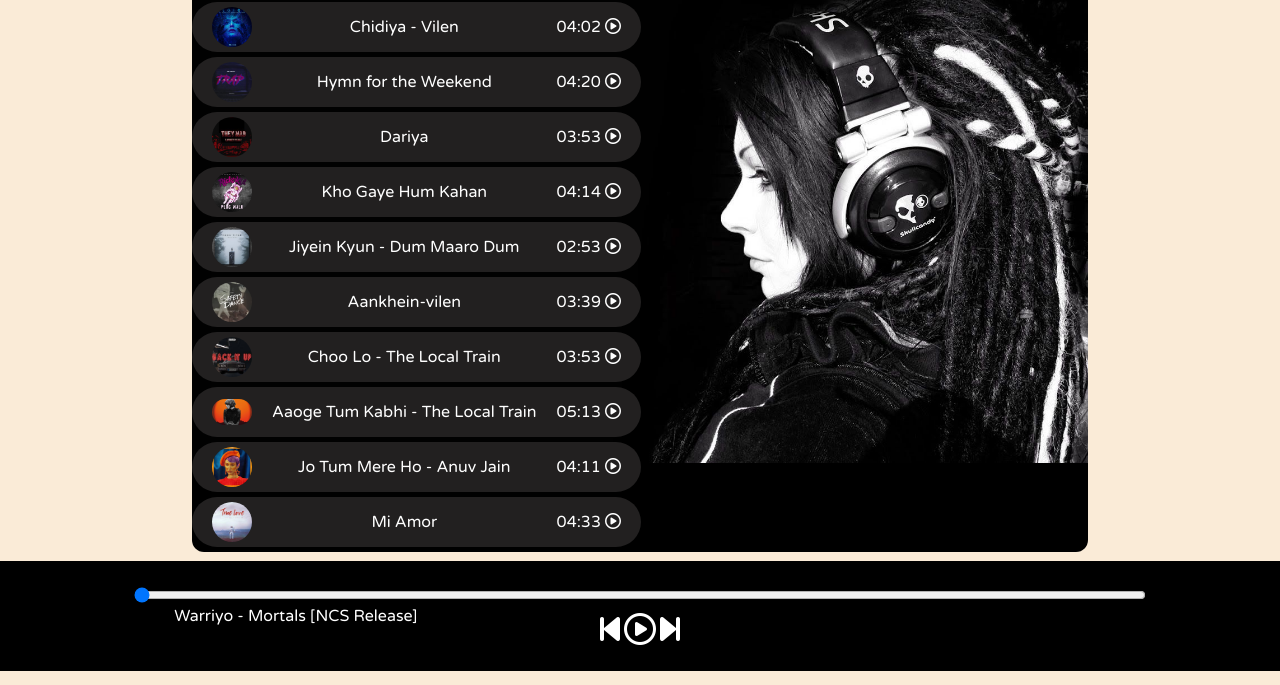
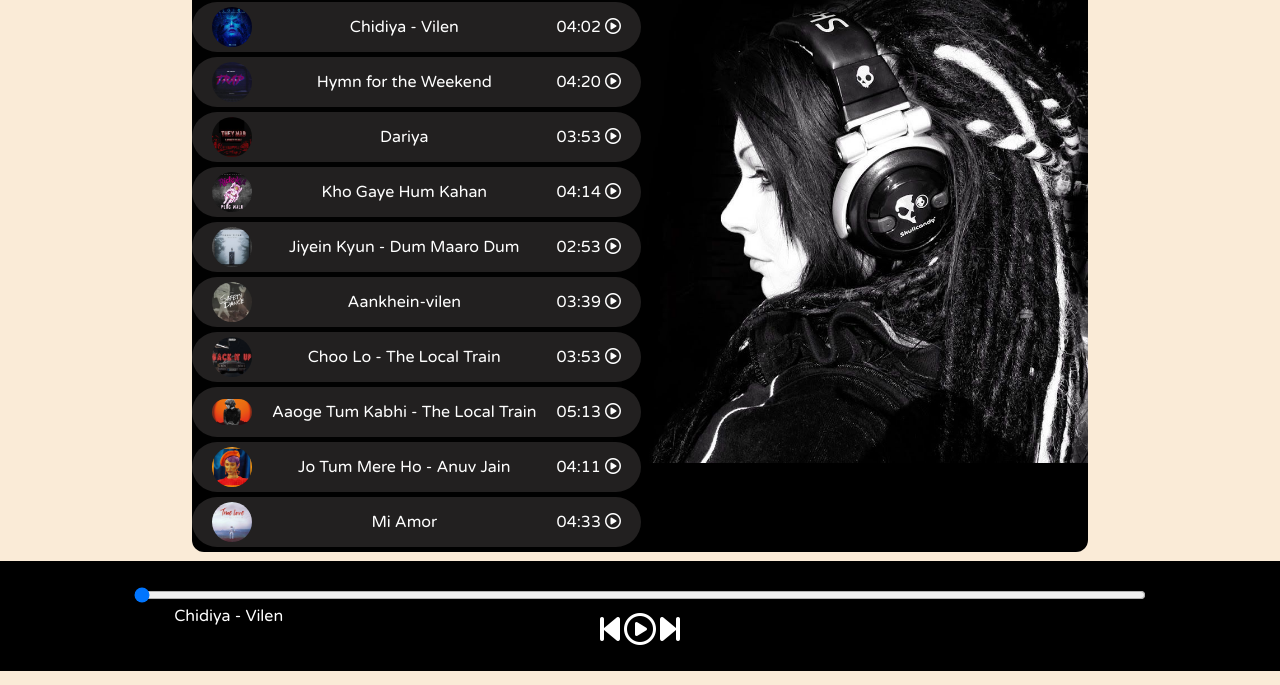
Before and after one commit to Rohit6375/Spotify-clone, a plain HTML site: page index.html in a window 1280 px wide. Shown: the part 129-814 px from the top of the page. Drawn offline with Linux system fonts and the light colour scheme.

Commit message:
modified index.html

```diff
--- a/index.html
+++ b/index.html
@@ -84,7 +84,7 @@
             <i class="fas fa-2x fa-step-forward" id="next"></i>
         </div>
         <div class="songInfo">
-            <img src="playing.gif" width="42px" alt="" id="gif"> <span id="masterSongName">Warriyo - Mortals [NCS Release]</span>
+            <img src="playing.gif" width="42px" alt="" id="gif"> <span id="masterSongName">Chidiya - Vilen</span>
         </div>
     </div>
     <script src="script.js"></script>
```
